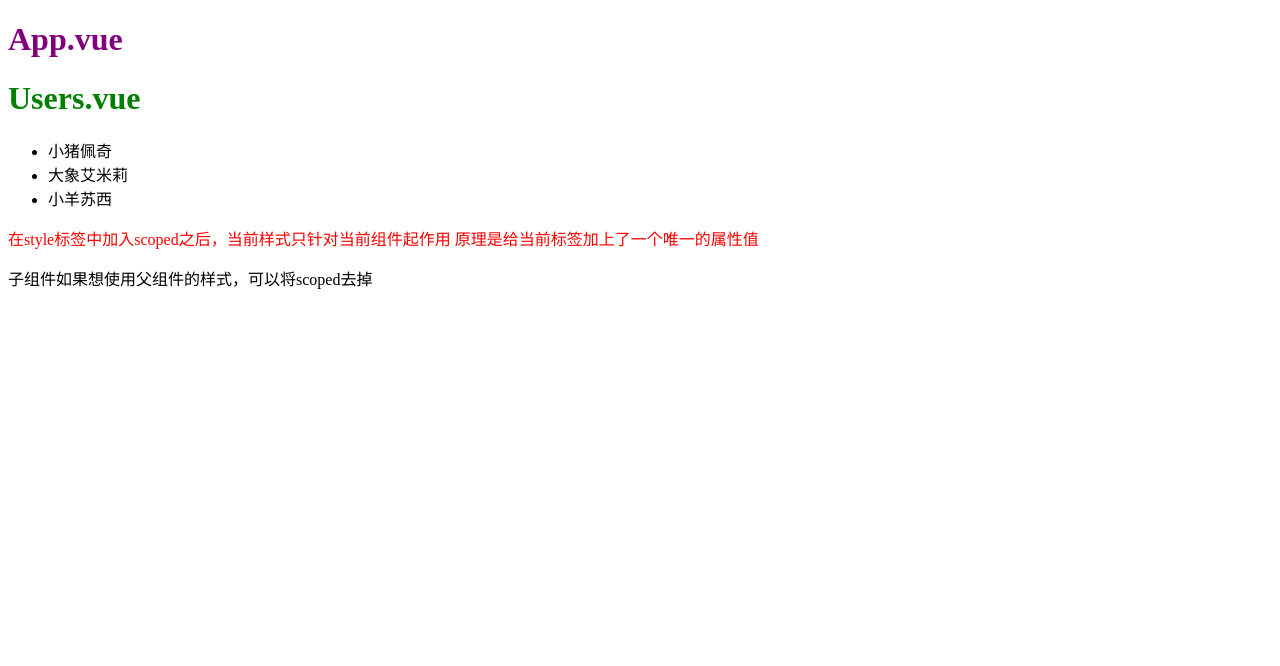
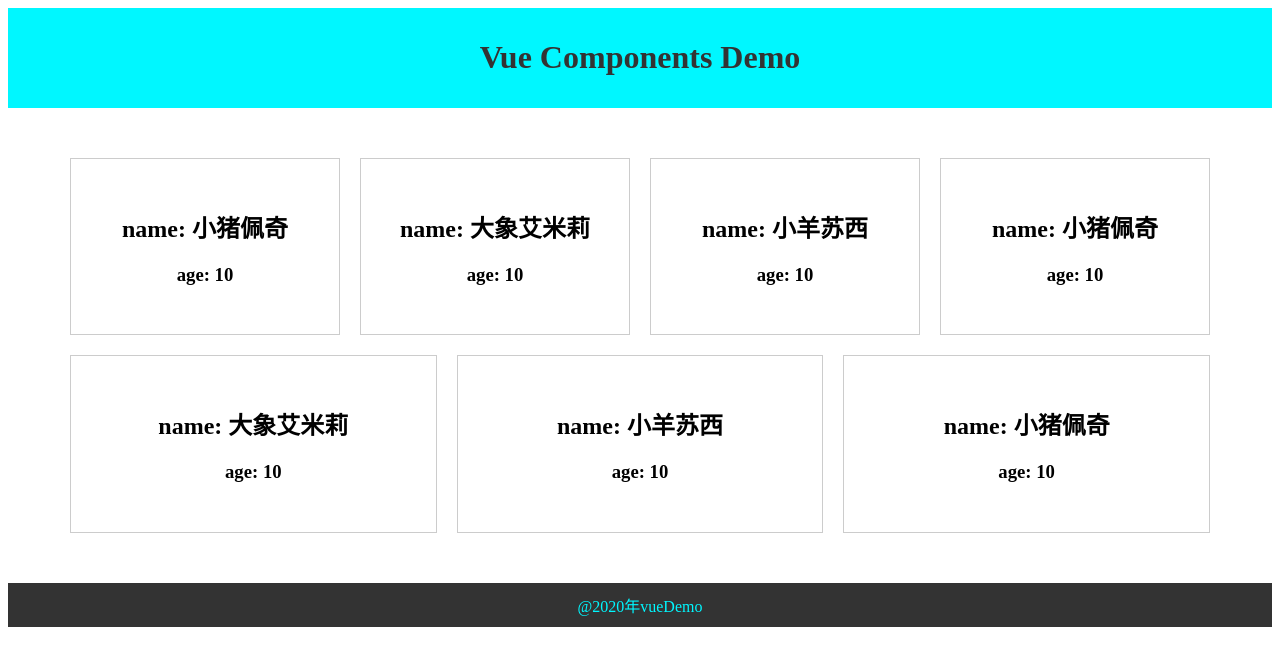
Before and after one commit to xu-xingxing/vuecli-demo, a Vue app: page / in a window 1280 px wide. Shown: the top 666 px of the page. Built offline with nearby package versions, Linux system fonts and the light colour scheme.

Commit message:
vue Component nesting

```diff
--- a/src/App.vue
+++ b/src/App.vue
@@ -1,23 +1,29 @@
 <template>
   <div id="app">
-    <h1>App.vue</h1>
+    <!-- <Header/> -->
+    <Header></Header>
     <!-- 3.调用组件 -->
     <Users/>
     <!-- <my-users></my-users> -->
-    <p>子组件如果想使用父组件的样式，可以将scoped去掉</p>
+    <!-- <p>子组件如果想使用父组件的样式，可以将scoped去掉</p> -->
+    <Footer/>
   </div>
 </template>
 
 <script>
 // 1.引入组件
 import Users from './components/Users'
+import Header from './components/Header'
+import Footer from './components/Footer'
 export default {
   name: 'App',
   components: {
     // 2.注册组件
-    Users
+    Users,
     // Users:Users
     // "my-users": Users
+    Header,
+    Footer
   }
 }
 </script>
--- /dev/null
+++ b/src/components/Footer.vue
@@ -0,0 +1,24 @@
+<template>
+  <div id="footer">
+    <p>@{{ copy_right }}</p>
+  </div>
+</template>
+
+<script>
+export default {
+  data() {
+    return {
+      copy_right: '2020年vueDemo'
+    }
+  }
+}
+</script>
+
+<style scoped>
+ p {
+   padding: 10px;
+   text-align: center;
+   color: rgb(0, 247, 255);
+   background: #333;
+ }
+</style>
--- /dev/null
+++ b/src/components/Header.vue
@@ -0,0 +1,26 @@
+<template>
+  <div id="header">
+   <h1>{{ title }}</h1>
+  </div>
+</template>
+
+<script>
+export default {
+  data() {
+    return {
+      title: "Vue Components Demo"
+    }
+  }
+}
+</script>
+
+<style scoped>
+  #header {
+    padding: 10px;
+    background: rgb(0, 247, 255);
+  }
+  h1 {
+    color: #333;
+    text-align: center;
+  }
+</style>
--- a/src/components/Users.vue
+++ b/src/components/Users.vue
@@ -1,13 +1,16 @@
 <template>
   <div id="users">
-    <h1>Users.vue</h1>
     <ul>
-      <li v-for="(user, index) in users" :key="index">{{user}}</li>
+      <li v-for="(user, index) in users" :key="index" @click="user.show = !user.show">
+        <h2>name: {{ user.name }}</h2>
+        <h3>age: {{ user.age }}</h3>
+        <p v-show="user.show">hobby: {{ user.hobby }}</p>
+      </li>
     </ul>
-    <p class="desc">
+    <!-- <p class="desc">
       在style标签中加入scoped之后，当前样式只针对当前组件起作用
       原理是给当前标签加上了一个唯一的属性值
-    </p>
+    </p> -->
   </div>
 </template>
 
@@ -15,17 +18,47 @@
 export default {
   data() {
     return {
-      users: ["小猪佩奇", "大象艾米莉", "小羊苏西"]
+      users: [
+        {name:   "小猪佩奇",age: 10, hobby: '吃饭',show: false},
+        {name: "大象艾米莉",age: 10, hobby: '',show: false},
+        {name:   "小羊苏西",age: 10, hobby: '吃饭睡觉打六六',show: false},
+        {name:   "小猪佩奇",age: 10, hobby: '',show: false},
+        {name: "大象艾米莉",age: 10, hobby: '睡觉打六六',show: false},
+        {name:   "小羊苏西",age: 10, hobby: '',show: false},
+        {name:   "小猪佩奇",age: 10, hobby: '吃饭',show: false},
+      ],
+      is_show_hobby: false
     }
   }
 }
 </script>
 
 <style scoped>
+  #users {
+    width: 100%;
+    max-width: 1200px;
+    margin: 40px auto;
+    padding: 0 20px;
+    box-sizing: border-box;
+  }
   h1 {
     color: green;
   }
   .desc {
     color: red;
   }
+  ul {
+    display:flex;
+    flex-wrap: wrap;
+    list-style-type: none;
+    padding: 0;
+  }
+  li {
+    flex-grow: 1;
+    flex-basis: 200px;
+    text-align: center;
+    padding: 30px;
+    border: 1px solid #ccc;
+    margin: 10px;
+  }
 </style>
```
